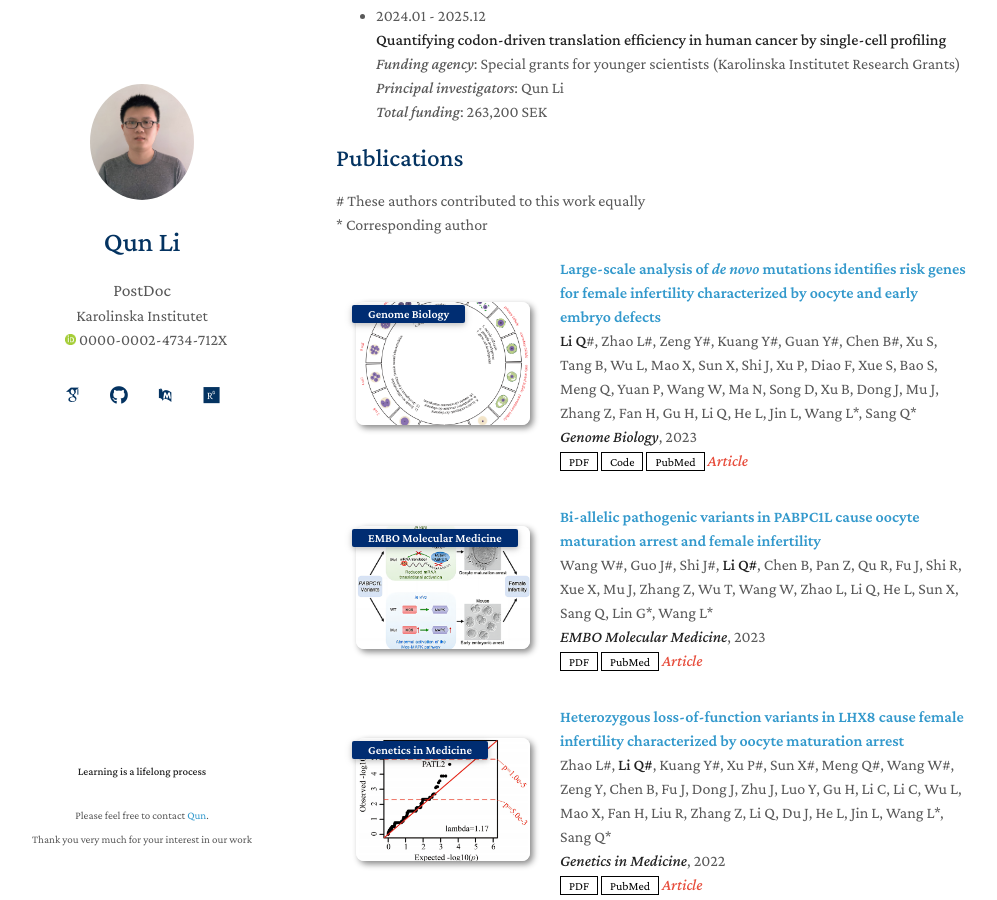
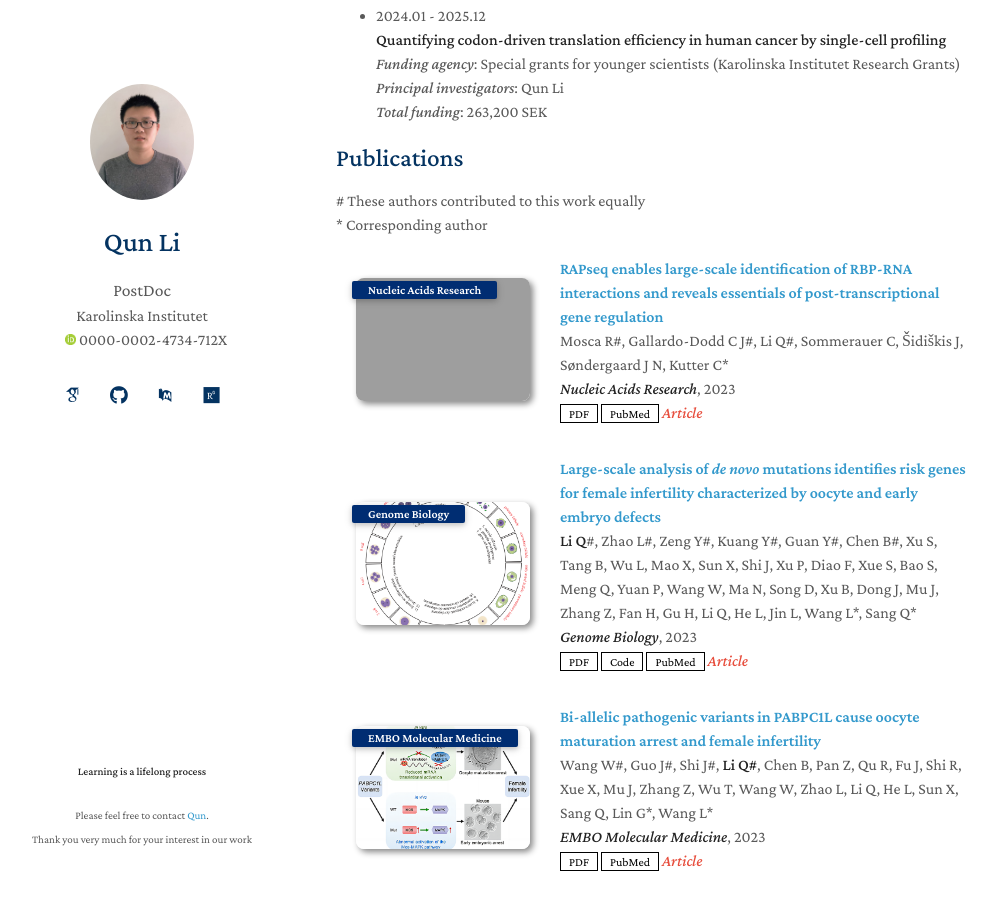
Before and after one commit to liqunbio/liqunbio.github.io, a Jekyll site: the page built from index.md, in a window 1280 px wide and 900 px high, scrolled down 902 px. Shown: the whole window, without its empty margins (134-1131 px from the left). Built offline with Jekyll 4.4.1, drawn with Linux system fonts in a browser that asks for light colours; some web fonts are replaced; comment, search, counter and statistics services are not loaded; our own code applies the rules of GitHub Pages for plain Markdown files; grey boxes are pictures that could not be loaded.

Commit message:
Update publicationsA.md

```diff
--- a/_includes/publicationsA.md
+++ b/_includes/publicationsA.md
@@ -2,6 +2,25 @@
 <div class="publications">
    <p> # These authors contributed to this work equally <br> * Corresponding author </p>
    <ol class="bibliography">
+      <li>
+         <div class="pub-row">
+            <div class="col-sm-3 abbr" style="position: relative;padding-right: 15px;padding-left: 15px;">
+               <img src="assets/img/2026_NAR_RAPseq.png" class="teaser img-fluid z-depth-1">
+               <abbr class="badge">Nucleic Acids Research</abbr>
+            </div>
+            <div class="col-sm-9" style="position: relative;padding-right: 15px;padding-left: 20px;">
+               <div class="title"><a href="https://academic.oup.com/nar/article/54/5/gkag090/8500553" target="_blank">RAPseq enables large-scale identification of RBP-RNA interactions and reveals essentials of post-transcriptional gene regulation</a></div>
+               <div class="author">Mosca R#, Gallardo-Dodd C J#, Li Q#, Sommerauer C, Šidiškis J, Søndergaard J N, Kutter C*</div>
+               <div class="periodical"><strong><em>Nucleic Acids Research</em></strong>, 2023</div>
+               <div class="links">
+                  <a href="assets/publication/2026_NAR_RAPseq.pdf" class="btn btn-sm z-depth-0" role="button" target="_blank" style="font-size:12px;">PDF</a>
+                  <a href="https://pubmed.ncbi.nlm.nih.gov/41755635/" class="btn btn-sm z-depth-0" role="button" target="_blank" style="font-size:12px;">PubMed</a>
+                  <strong><i style="color:#e74d3c">Article</i></strong>
+               </div>
+            </div>
+         </div>
+      </li>
+      <br>
       <li>
          <div class="pub-row">
             <div class="col-sm-3 abbr" style="position: relative;padding-right: 15px;padding-left: 15px;">
```
